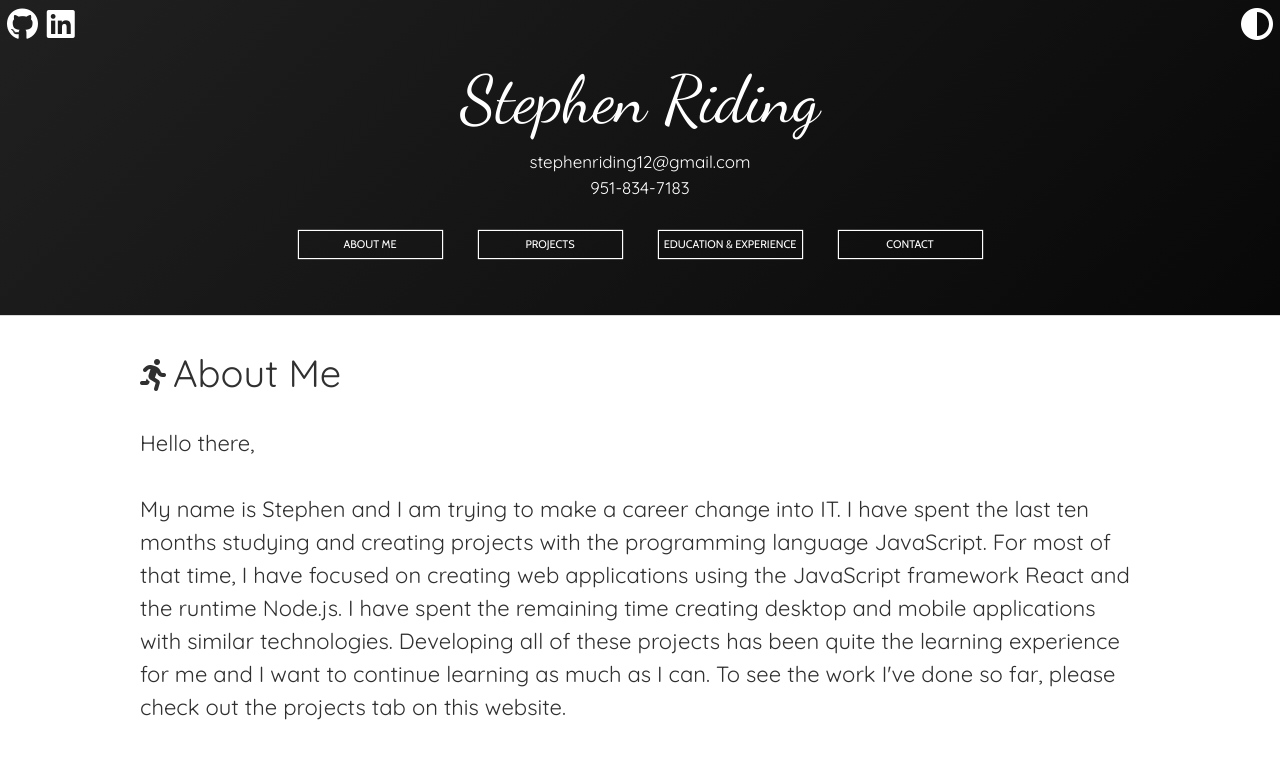
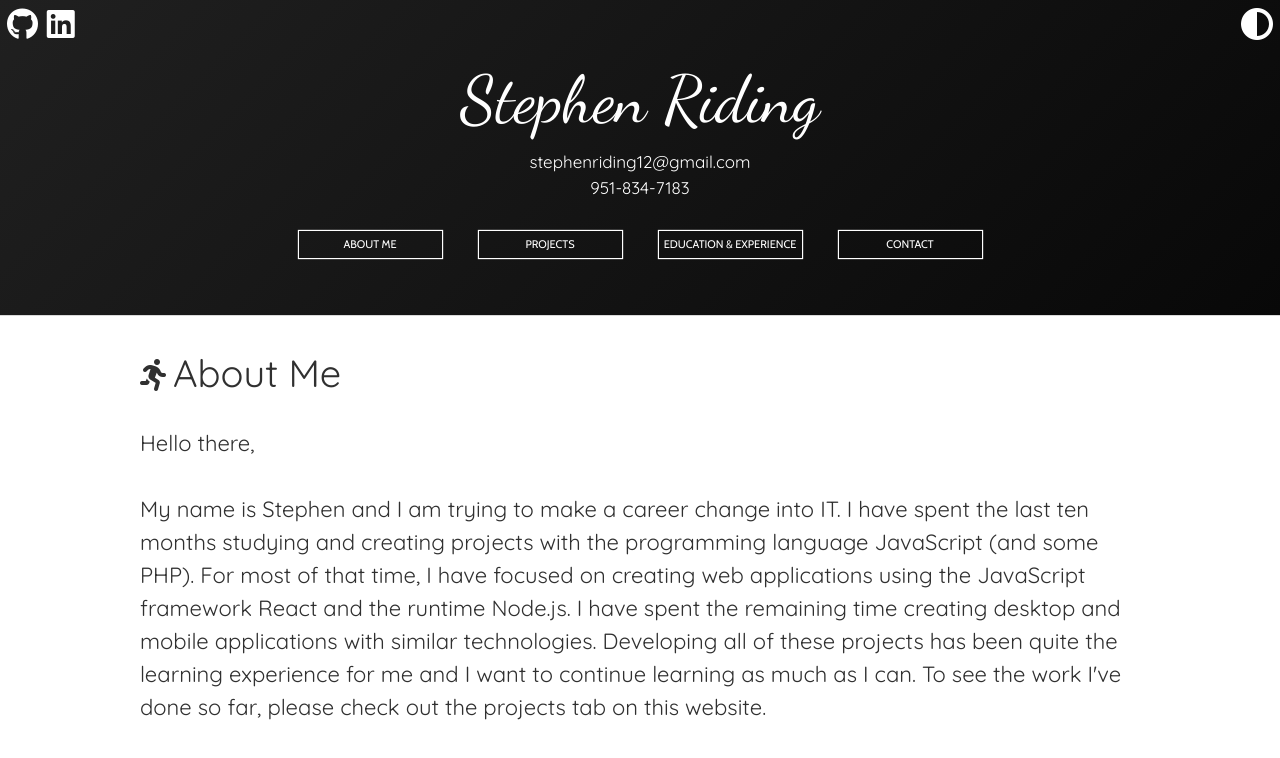
Before and after one commit to Aortix/portfolio-site-v2, a React (Create React App) app: page / in a window 1280 px wide. Shown: the top 758 px of the page. Built offline with nearby package versions, Linux system fonts and the light colour scheme; a web font is replaced by a local one.

Commit message:
added a new php project

```diff
--- a/src/containers/AboutMe/AboutMe.tsx
+++ b/src/containers/AboutMe/AboutMe.tsx
@@ -32,14 +32,14 @@ const AboutMe = React.memo((props: AppProps) => {
               <br />
               My name is Stephen and I am trying to make a career change into
               IT. I have spent the last ten months studying and creating
-              projects with the programming language JavaScript. For most of
-              that time, I have focused on creating web applications using the
-              JavaScript framework React and the runtime Node.js. I have spent
-              the remaining time creating desktop and mobile applications with
-              similar technologies. Developing all of these projects has been
-              quite the learning experience for me and I want to continue
-              learning as much as I can. To see the work I've done so far,
-              please check out the projects tab on this website.
+              projects with the programming language JavaScript (and some PHP).
+              For most of that time, I have focused on creating web applications
+              using the JavaScript framework React and the runtime Node.js. I
+              have spent the remaining time creating desktop and mobile
+              applications with similar technologies. Developing all of these
+              projects has been quite the learning experience for me and I want
+              to continue learning as much as I can. To see the work I've done
+              so far, please check out the projects tab on this website.
             </p>
           </div>
         )}
--- a/src/containers/Projects/Projects.tsx
+++ b/src/containers/Projects/Projects.tsx
@@ -5,6 +5,7 @@ import { Transition } from "react-transition-group";
 //Images
 import BuddyConnectImage from "./../../images/buddyconnect-login.png";
 import DodgeTheObjectsImage from "./../../images/dodge-the-objects-screenshot.jpg";
+import JobKeeperLogImage from "./../../images/jkl-pic1.png";
 import MoviesForEveryoneImage from "./../../images/moviesforeveryone-mainpage.png";
 import PTCElementsImage from "./../../images/ptc-elements-1.png";
 import BudgetAppImage from "./../../images/budgetelectronapp1.png";
@@ -84,6 +85,25 @@ const Projects = React.memo((props: AppProps) => {
                     "Canvas API"
                   ]}
                   projectDescription="A game where you dodge the objects that are flying at you until you reach the end of the timer. Features object collision, movement, and invincibility."
+                />
+              </Suspense>
+              <Suspense fallback={<Fragment />}>
+                <Project
+                  darkTheme={props.darkTheme}
+                  projectName="Job Seeker Log"
+                  projectGitHubLink="https://github.com/Aortix/JobSeekerLog"
+                  projectLink="https://secure-beyond-19702.herokuapp.com/index.php"
+                  projectImage={JobKeeperLogImage}
+                  projectTechnologies={[
+                    "PHP",
+                    "MySQL",
+                    "Linux",
+                    "Apache",
+                    "HTML",
+                    "CSS",
+                    "JavaScript"
+                  ]}
+                  projectDescription="Website for saving information about job applications while searching for a job. CRUD application with job data being created, read, updated, and deleted using PHP and MySQL."
                 />
               </Suspense>
               <Suspense fallback={<Fragment />}>
```
Also changed, not shown: src/images/jkl-pic1.png (added).
